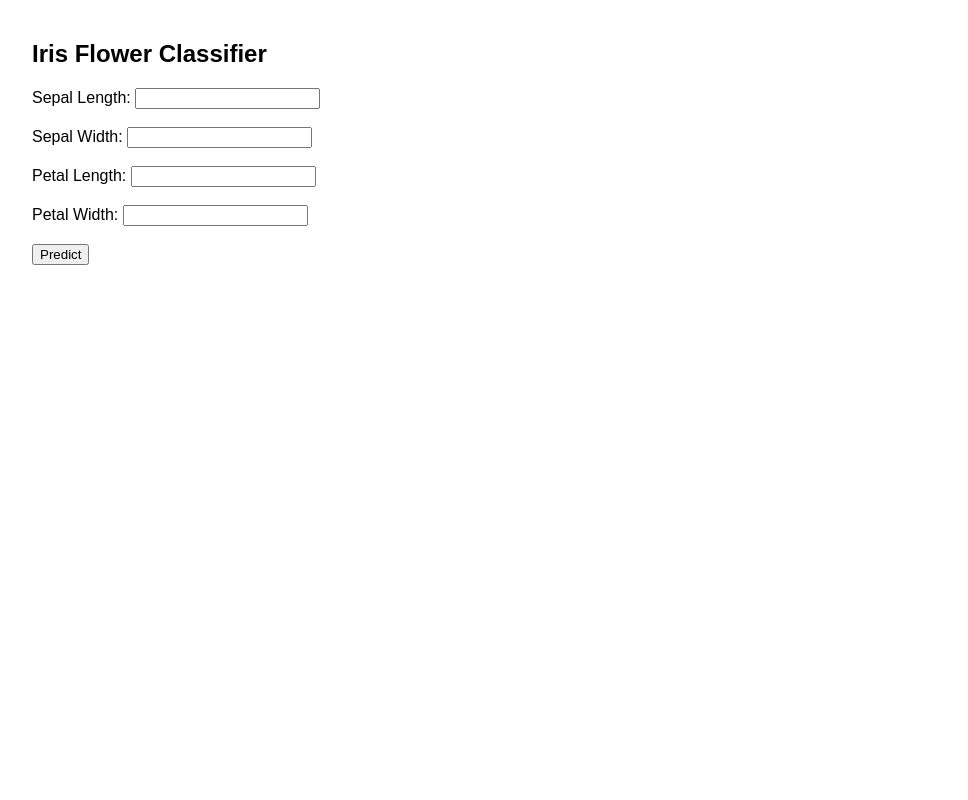
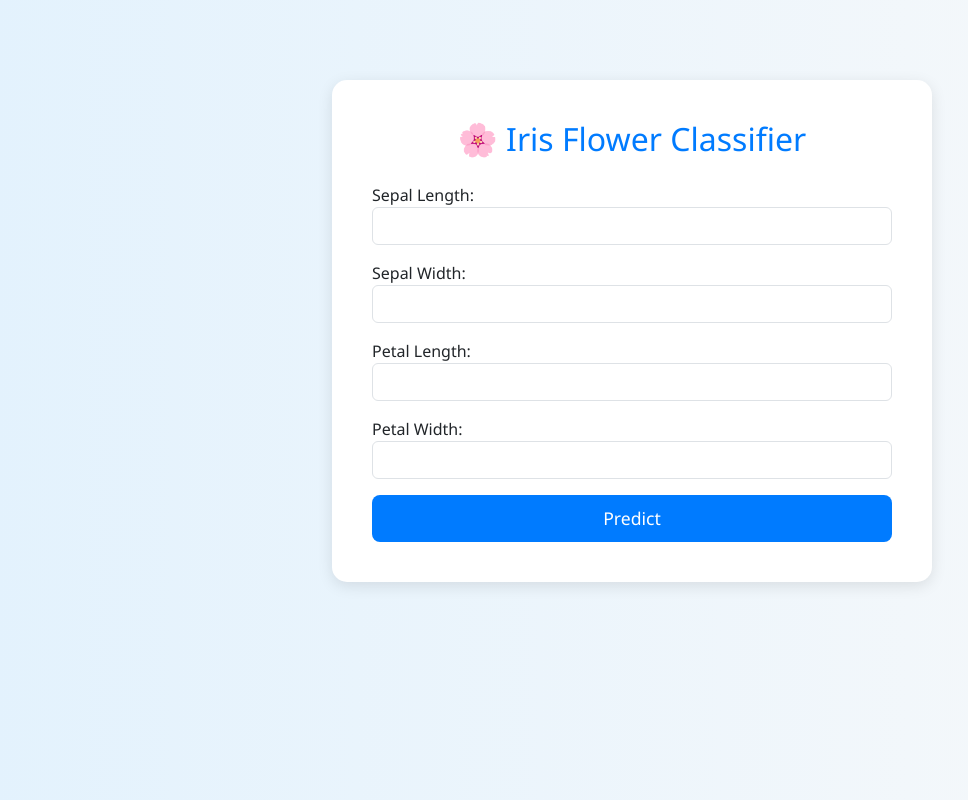
Before and after one commit to india134/projectcostpredictor, a FastAPI app: page / in a window 1280 px wide. Shown: the whole page, without its empty margins (8-976 px from the left). Run offline with FastAPI, Linux system fonts and the light colour scheme; parts of the project's set-up code (start-up, migrations or seed data) failed here and were passed over.

Commit message:
💅 Updated Iris classifier frontend design

```diff
--- a/templates/index.html
+++ b/templates/index.html
@@ -1,29 +1,77 @@
 <!DOCTYPE html>
 <html lang="en">
 <head>
-    <meta charset="UTF-8">
-    <title>Iris Flower Classifier</title>
+  <meta charset="UTF-8">
+  <title>Iris Flower Classifier</title>
+  <link href="https://cdn.jsdelivr.net/npm/bootstrap@5.3.0/dist/css/bootstrap.min.css" rel="stylesheet">
+  <style>
+    body {
+      background: linear-gradient(to right, #e3f2fd, #f8f9fa);
+      font-family: 'Segoe UI', sans-serif;
+    }
+    .container {
+      max-width: 600px;
+      margin-top: 80px;
+      padding: 40px;
+      background: white;
+      border-radius: 15px;
+      box-shadow: 0 4px 15px rgba(0, 0, 0, 0.1);
+    }
+    h2 {
+      text-align: center;
+      color: #007bff;
+      margin-bottom: 25px;
+    }
+    button {
+      width: 100%;
+      background-color: #007bff;
+      border: none;
+      color: white;
+      padding: 10px;
+      border-radius: 8px;
+      font-size: 1.1rem;
+      transition: 0.3s;
+    }
+    button:hover {
+      background-color: #0056b3;
+    }
+    h3 {
+      text-align: center;
+      color: #28a745;
+      margin-top: 30px;
+    }
+  </style>
 </head>
-<body style="font-family: Arial; margin: 40px;">
-    <h2>Iris Flower Classifier</h2>
+<body>
+  <div class="container">
+    <h2>🌸 Iris Flower Classifier</h2>
     <form method="post" action="/predict">
+      <div class="mb-3">
         <label>Sepal Length:</label>
-        <input type="number" step="any" name="sepal_length" required><br><br>
+        <input type="number" step="any" class="form-control" name="sepal_length" required>
+      </div>
 
+      <div class="mb-3">
         <label>Sepal Width:</label>
-        <input type="number" step="any" name="sepal_width" required><br><br>
+        <input type="number" step="any" class="form-control" name="sepal_width" required>
+      </div>
 
+      <div class="mb-3">
         <label>Petal Length:</label>
-        <input type="number" step="any" name="petal_length" required><br><br>
+        <input type="number" step="any" class="form-control" name="petal_length" required>
+      </div>
 
+      <div class="mb-3">
         <label>Petal Width:</label>
-        <input type="number" step="any" name="petal_width" required><br><br>
+        <input type="number" step="any" class="form-control" name="petal_width" required>
+      </div>
 
-        <button type="submit">Predict</button>
+      <button type="submit">Predict</button>
     </form>
 
     {% if result %}
-        <h3 style="margin-top: 20px;">Prediction: {{ result }}</h3>
+      <h3>Prediction: {{ result }}</h3>
     {% endif %}
+  </div>
 </body>
 </html>
```
